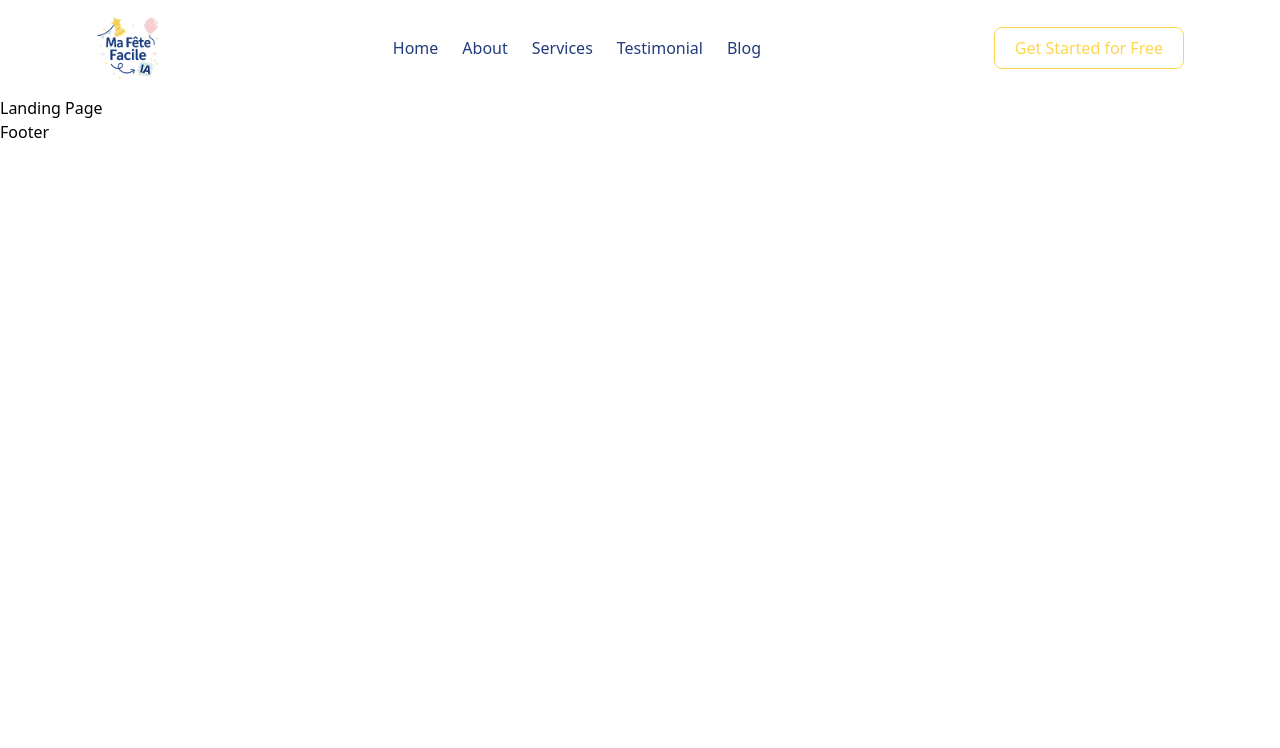
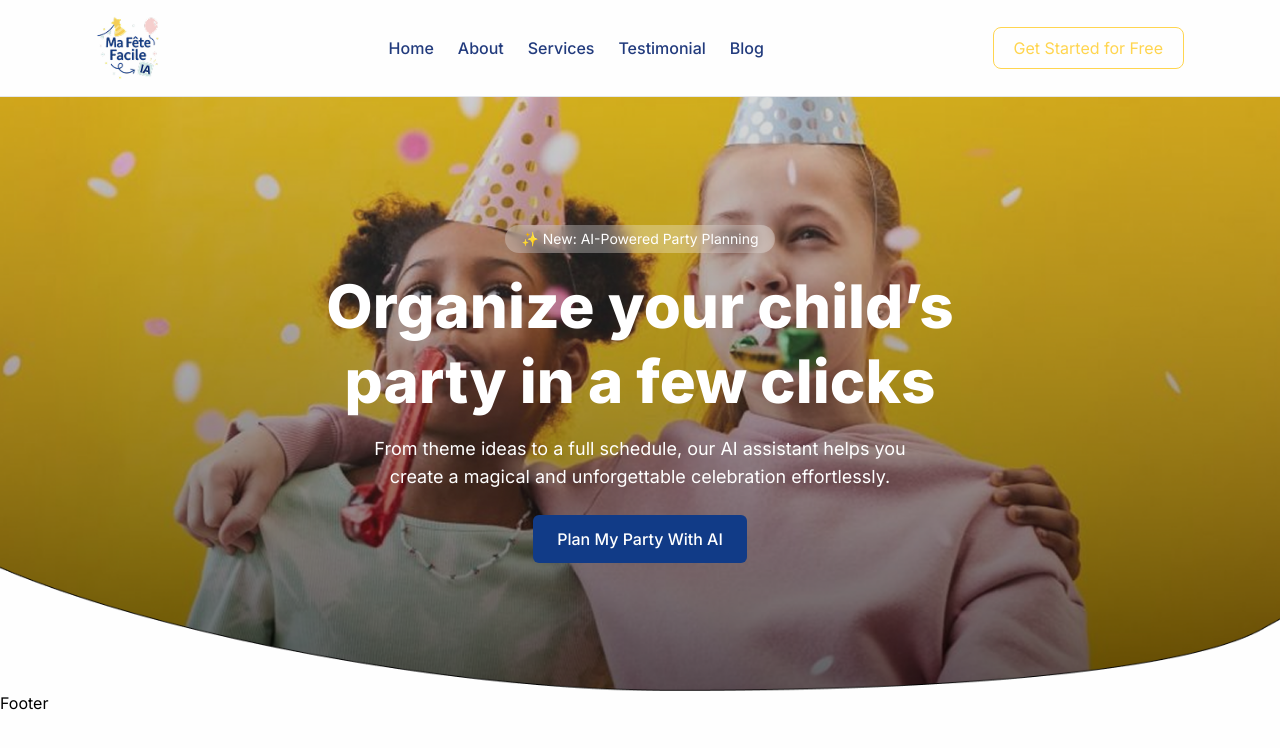
Before and after one commit to Md-Sifat-code/Ai-driven-party-generator, a React (Vite) app: page / in a window 1280 px wide. Shown: the top 748 px of the page. Built offline with nearby package versions, Linux system fonts and the light colour scheme.

Commit message:
hero temporary added

```diff
--- a/src/Pages/LandingPage.tsx
+++ b/src/Pages/LandingPage.tsx
@@ -1,10 +1,11 @@
+import Hero from "../components/Home/Hero";
 
 const LandingPage = () => {
   return (
     <div>
-      <h1>Landing Page</h1>
+      <Hero />
     </div>
-  )
-}
+  );
+};
 
-export default LandingPage
+export default LandingPage;
--- /dev/null
+++ b/src/components/Home/Hero.tsx
@@ -0,0 +1,45 @@
+import bgImage from "@/assets/hero-bg.png";
+import React from "react";
+
+const Hero: React.FC = () => {
+  return (
+    <section
+      className="
+        w-full
+        bg-cover
+        bg-center
+        relative
+        md:aspect-[1440/668]
+        min-h-[500px]
+        py-12
+      "
+      style={{ backgroundImage: `url(${bgImage})` }}
+    >
+      <div className="absolute inset-0 flex flex-col items-center justify-center text-center px-4">
+        {/* Badge */}
+        <div className="mb-4 text-sm text-white bg-white/30 backdrop-blur px-4 py-1 rounded-full">
+          ✨ New: AI-Powered Party Planning
+        </div>
+
+        {/* Heading */}
+        <h1 className="text-white text-4xl md:text-6xl font-extrabold leading-tight mb-4">
+          Organize your child’s <br />
+          party in a few clicks
+        </h1>
+
+        {/* Subtext */}
+        <p className="text-white text-base md:text-lg max-w-xl mb-6">
+          From theme ideas to a full schedule, our AI assistant helps you create
+          a magical and unforgettable celebration effortlessly.
+        </p>
+
+        {/* Button */}
+        <button className="bg-[#113B87] hover:bg-[#0f3272] text-white font-medium px-6 py-3 rounded-md transition">
+          Plan My Party With AI
+        </button>
+      </div>
+    </section>
+  );
+};
+
+export default Hero;
--- a/src/components/Shared/Navbar.tsx
+++ b/src/components/Shared/Navbar.tsx
@@ -1,29 +1,70 @@
 import logo from "@/assets/navlogo.png";
-import React from "react";
+import React, { useState } from "react";
+import { FiMenu, FiX } from "react-icons/fi";
 
 const Navbar: React.FC = () => {
+  const [isOpen, setIsOpen] = useState(false);
+
+  const toggleMenu = () => setIsOpen(!isOpen);
+
   return (
-    <nav className="container mx-auto px-24 py-4 flex items-center justify-between bg-white">
+    <nav className="container mx-auto px-4 lg:px-24 py-4 flex items-center justify-between bg-background relative border-b border-gray-200">
       {/* Left: Logo */}
       <div className="h-16 w-16">
         <img src={logo} alt="Nav Logo" />
       </div>
 
-      {/* Middle: Nav Links */}
-      <ul className="hidden md:flex gap-6 text-base text-secondary font-medium">
-        <li className="hover:text-primary cursor-pointer">Home</li>
-        <li className="hover:text-primary cursor-pointer">About</li>
-        <li className="hover:text-primary cursor-pointer">Services</li>
-        <li className="hover:text-primary cursor-pointer">Testimonial</li>
-        <li className="hover:text-primary cursor-pointer">Blog</li>
+      {/* Middle: Desktop Nav Links */}
+      <ul className="hidden lg:flex gap-6 text-base text-secondary font-medium">
+        {["Home", "About", "Services", "Testimonial", "Blog"].map((item) => (
+          <li
+            key={item}
+            className="hover:text-primary cursor-pointer transition"
+          >
+            {item}
+          </li>
+        ))}
       </ul>
 
-      {/* Right: CTA Button */}
-      <div>
-        <button className="hidden md:block px-5 py-2 cursor-pointer rounded-lg border border-primary text-primary hover:bg-primary hover:text-white transition">
+      {/* Right: CTA Button (Desktop) */}
+      <div className="hidden lg:block">
+        <button className="px-5 py-2 cursor-pointer rounded-lg border border-primary text-primary hover:bg-primary hover:text-white transition">
           Get Started for Free
         </button>
       </div>
+
+      {/* Hamburger Icon (Mobile) */}
+      <div className="lg:hidden z-20" onClick={toggleMenu}>
+        {isOpen ? (
+          <FiX size={24} className="text-primary cursor-pointer" />
+        ) : (
+          <FiMenu size={24} className="text-primary cursor-pointer" />
+        )}
+      </div>
+
+      {/* Mobile Menu */}
+      {isOpen && (
+        <div className="absolute top-full left-0 w-full bg-background border-t border-gray-200 shadow-lg lg:hidden transition z-50">
+          <ul className="flex flex-col gap-4 px-6 py-4 text-secondary text-base font-medium">
+            {["Home", "About", "Services", "Testimonial", "Blog"].map(
+              (item) => (
+                <li
+                  key={item}
+                  className="hover:text-primary cursor-pointer transition"
+                  onClick={toggleMenu}
+                >
+                  {item}
+                </li>
+              )
+            )}
+            <li>
+              <button className="w-full mt-2 px-5 py-2 rounded-lg border border-primary text-primary hover:bg-primary hover:text-white transition">
+                Get Started for Free
+              </button>
+            </li>
+          </ul>
+        </div>
+      )}
     </nav>
   );
 };
--- a/src/index.css
+++ b/src/index.css
@@ -1,6 +1,13 @@
+@import url("https://fonts.googleapis.com/css2?family=Fredoka:wght@300..700&family=Inter:ital,opsz,wght@0,14..32,100..900;1,14..32,100..900&display=swap");
 @import "tailwindcss";
 
 @theme {
   --color-primary: #ffd54f;
   --color-secondary: #223b7d;
+  --color-background: #fefefe;
+  --font-inter: "Inter", sans-serif;
+  --font-fredoka: "Fredoka", cursive;
 }
+body {
+  @apply bg-background font-inter;
+}
```
Also changed, not shown: src/assets/hero-bg.png (added).
